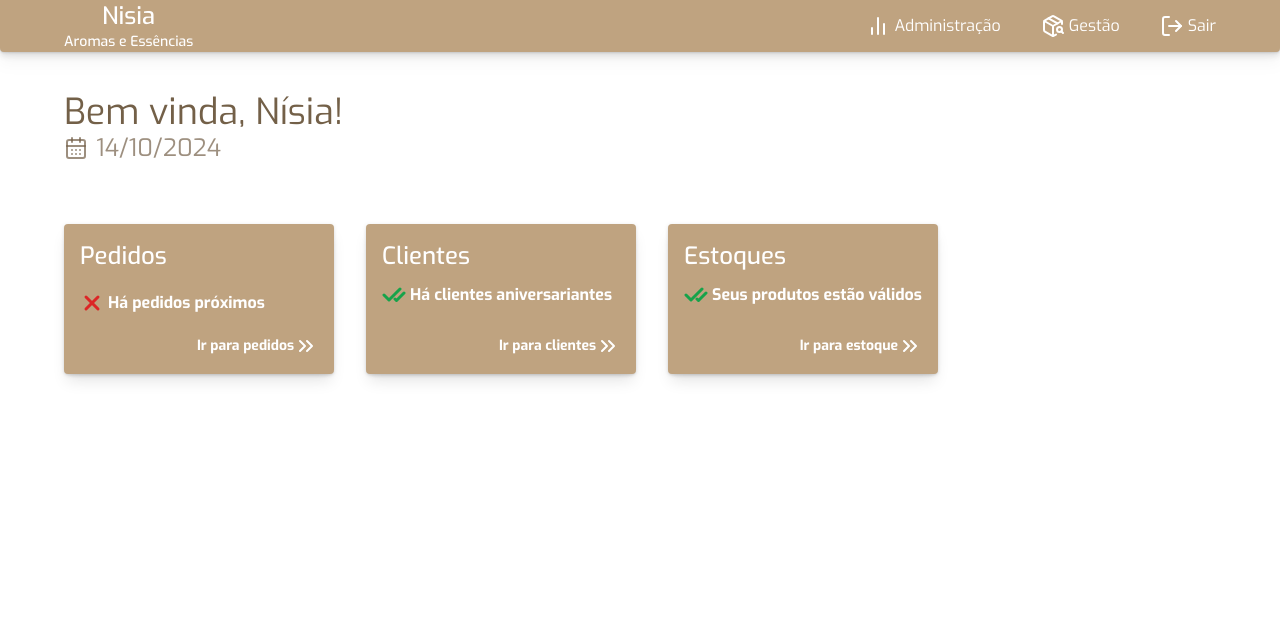
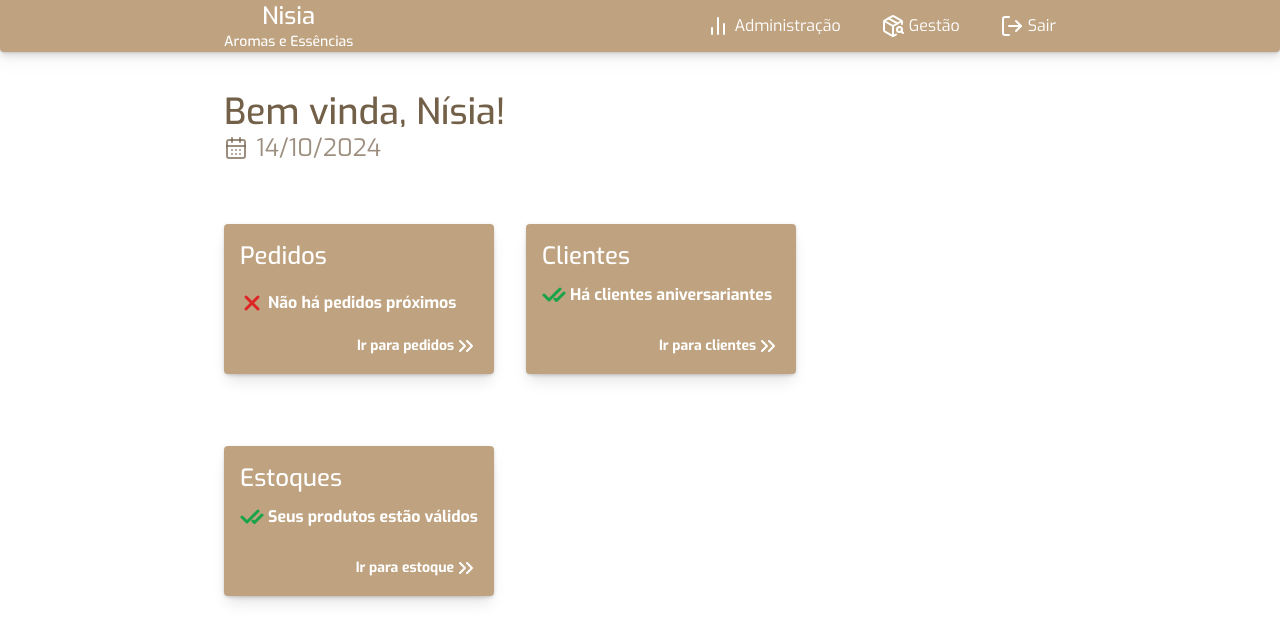
Before and after one commit to Jhonathanfeijo/nisia-aromas, a React (Vite) app in the folder nisia-aromas/: page /home in a window 1280 px wide. Shown: the top 642 px of the page. Built offline with nearby package versions, Linux system fonts and the light colour scheme.

Commit message:
feat: changing de padding x of the layout

```diff
--- a/nisia-aromas/src/components/header/Header.tsx
+++ b/nisia-aromas/src/components/header/Header.tsx
@@ -1,21 +1,33 @@
-import { Banknote, ChartNoAxesColumn, LogOut, PackageSearch, ShoppingCart, UsersRound, Wallet } from "lucide-react";
+import {
+  ChartNoAxesColumn,
+  LogOut,
+  PackageSearch,
+  ShoppingCart,
+  UsersRound,
+  Wallet,
+} from "lucide-react";
 import { useNavigate } from "react-router-dom";
-import { useState } from 'react';
+import { useState } from "react";
 
-const Header = ({ setHeaderOption }: { setHeaderOption: React.Dispatch<React.SetStateAction<string>> }) => {
+const Header = ({
+  setHeaderOption,
+}: {
+  setHeaderOption: React.Dispatch<React.SetStateAction<string>>;
+}) => {
   const navigate = useNavigate();
   const [adminOpen, setAdminOpen] = useState(false);
   const [gestaoOpen, setGestaoOpen] = useState(false);
 
   const logOut = () => {
-        navigate('/login');
+    navigate("/login");
   };
 
-
-
   return (
-        <header className="bg-primary text-white select-none w-full shadow rounded-b drop-shadow-lg min-h-[50px] flex flex-row justify-between items-center max-[340px]:px-2 px-5 xl:px-[4rem] 2xl:px-[15rem]">
-            <div className="text-2xl font-medium flex flex-col items-center hover:cursor-pointer text-center hover:opacity-80">
+    <header className="bg-primary text-white select-none w-full shadow rounded-b drop-shadow-lg min-h-[50px] flex flex-row justify-between items-center max-[340px]:px-2 px-5 md:px-[5rem] xl:px-[14rem] 2xl:px-[22rem]">
+      <div
+        onClick={() => setHeaderOption("home")}
+        className="text-2xl font-medium flex flex-col items-center hover:cursor-pointer text-center hover:opacity-80"
+      >
         <span>Nisia</span>
         <span className="text-sm">Aromas e Essências</span>
       </div>
@@ -31,17 +43,19 @@ const Header = ({ setHeaderOption }: { setHeaderOption: React.Dispatch<React.Set
           </div>
           {adminOpen && (
             <div className="absolute left-0 bg-white text-primary border rounded shadow-md font-medium">
-                            <div className="px-4 py-2 hover:bg-gray-100 flex flex-row gap-2 hover:cursor-pointer" onClick={() => setHeaderOption("estoque")}>
+              <div
+                className="px-4 py-2 hover:bg-gray-100 flex flex-row gap-2 hover:cursor-pointer"
+                onClick={() => setHeaderOption("estoque")}
+              >
                 <PackageSearch />
-                                <span>
-                                    Estoque
-                                </span>
+                <span>Estoque</span>
               </div>
-                            <div className="px-4 py-2 hover:bg-gray-100 flex flex-row gap-2 hover:cursor-pointer" onClick={() => setHeaderOption("estoque")}>
+              <div
+                className="px-4 py-2 hover:bg-gray-100 flex flex-row gap-2 hover:cursor-pointer"
+                onClick={() => setHeaderOption("estoque")}
+              >
                 <UsersRound />
-                                <span>
-                                    Usuários
-                                </span>
+                <span>Usuários</span>
               </div>
             </div>
           )}
@@ -58,23 +72,35 @@ const Header = ({ setHeaderOption }: { setHeaderOption: React.Dispatch<React.Set
           </div>
           {gestaoOpen && (
             <div className="absolute left-0 bg-white text-primary border rounded shadow-md font-medium">
-                            <div className="px-4 py-2 hover:bg-gray-100 flex flex-row gap-2 hover:cursor-pointer" onClick={() => setHeaderOption("estoque")}>
+              <div
+                className="px-4 py-2 hover:bg-gray-100 flex flex-row gap-2 hover:cursor-pointer"
+                onClick={() => setHeaderOption("estoque")}
+              >
                 <Wallet />
-                                <span>
-                                    Caixa
-                                </span>
+                <span>Caixa</span>
               </div>
-                            <div className="px-4 py-2 hover:bg-gray-100 flex flex-row gap-2 hover:cursor-pointer" onClick={() => setHeaderOption("estoque")}>
+              <div
+                className="px-4 py-2 hover:bg-gray-100 flex flex-row gap-2 hover:cursor-pointer"
+                onClick={() => setHeaderOption("estoque")}
+              >
                 <UsersRound />
-                                <span>
-                                    Clientes
-                                </span>
+                <span>Clientes</span>
+              </div>
+              <div
+                className="px-4 py-2 hover:bg-gray-100 flex flex-row gap-2 hover:cursor-pointer"
+                onClick={() => setHeaderOption("estoque")}
+              >
+                <ShoppingCart />
+                <span>Pedidos</span>
               </div>
             </div>
           )}
         </div>
 
-                <nav onClick={logOut} className="flex flex-row items-center gap-1 duration-200 cursor-pointer">
+        <nav
+          onClick={logOut}
+          className="flex flex-row items-center gap-1 duration-200 cursor-pointer"
+        >
           <LogOut />
           <span className="max-[600px]:hidden">Sair</span>
         </nav>
--- a/nisia-aromas/src/components/layout/Layout.tsx
+++ b/nisia-aromas/src/components/layout/Layout.tsx
@@ -11,7 +11,7 @@ const Layout = ({
     <>
       <div className="w-screen h-screen flex flex-col">
         <Header setHeaderOption={setHeaderOption} />
-        <div className="max-[340px]:px-2 px-5 xl:px-[4rem] 2xl:px-[15rem] flex-1 w-full">
+        <div className="max-[340px]:px-2 px-5 md:px-[5rem] xl:px-[14rem] 2xl:px-[22rem] flex-1 w-full">
           {children}
         </div>
       </div>
--- a/nisia-aromas/src/components/layout/homeContent/HomeContent.tsx
+++ b/nisia-aromas/src/components/layout/homeContent/HomeContent.tsx
@@ -3,28 +3,28 @@ import { formatDate } from "../../../util/FormatDate";
 import { AlertMainItem, OkayMainItem } from "./MessageMainItem";
 
 const HomeContent = () => {
-    return (<div className="h-full w-full text-secondary flex flex-col items-center sm:items-start">
+    return (<div className="h-full w-full text-secondary flex flex-col items-center sm:items-start slide-in">
         <div className="w-max text-left my-5 md:my-10">
-            <h1 className="text-4xl">Bem vinda, Nísia!</h1>
+            <h1 className="text-4xl font-medium">Bem vinda, Nísia!</h1>
             <div className="flex flex-row gap-2 items-center text-secondary/70">
                 <CalendarDays />
                 <h3 className="text-2xl">{formatDate(new Date())}</h3>
             </div>
         </div>
         <main className="select-none flex flex-row flex-wrap w-full justify-center sm:justify-start items-center sm:items-start gap-2 sm:gap-5 md:gap-8">
-            <div className="pedidos p-4 shadow-lg drop-shadow bg-primary rounded text-white my-5 flex flex-col hover:scale-[1.1] hover:ml-5 w-[270px] h-[150px] max-w-full duration-300 justify-between">
+            <div className="pedidos p-4 shadow-lg drop-shadow bg-primary rounded text-white my-5 flex flex-col hover:scale-[1.1] hover:ml-5 w-[270px] h-[150px] max-w-full duration-300 justify-between hover:cursor-pointer select-none">
                 <h2 className="text-2xl font-medium">Pedidos</h2>
-                <AlertMainItem message="Há pedidos próximos" />
+                <AlertMainItem message="Não há pedidos próximos" />
                 <div className="text-sm font-bold flex flex-row items-center self-end"><span className="hover:underline hover:cursor-pointer">Ir para pedidos</span><ChevronsRight /></div>
 
             </div>
-            <div className="clientes p-4 shadow-lg drop-shadow bg-primary rounded text-white my-5 flex flex-col hover:scale-[1.1] hover:ml-5 w-[270px] h-[150px] max-w-full duration-300 justify-between">
+            <div className="clientes p-4 shadow-lg drop-shadow bg-primary rounded text-white my-5 flex flex-col hover:scale-[1.1] hover:ml-5 w-[270px] h-[150px] max-w-full duration-300 justify-between hover:cursor-pointer select-none">
                 <h2 className="text-2xl font-medium">Clientes</h2>
                 <OkayMainItem message="Há clientes aniversariantes" />
                 <div className="text-sm font-bold flex flex-row items-center mt-4 self-end"><span className="hover:underline hover:cursor-pointer">Ir para clientes</span><ChevronsRight /></div>
 
             </div>
-            <div className="estoques p-4 shadow-lg drop-shadow bg-primary rounded text-white my-5 flex flex-col hover:scale-[1.1] hover:ml-5 w-[270px] h-[150px] max-w-full duration-300 justify-between">
+            <div className="estoques p-4 shadow-lg drop-shadow bg-primary rounded text-white my-5 flex flex-col hover:scale-[1.1] hover:ml-5 w-[270px] h-[150px] max-w-full duration-300 justify-between hover:cursor-pointer select-none">
                 <h2 className="text-2xl font-medium">Estoques</h2>
                 <OkayMainItem message="Seus produtos estão válidos"/>
                 <div className="text-sm font-bold flex flex-row items-center mt-4 self-end"><span className="hover:underline hover:cursor-pointer">Ir para estoque</span><ChevronsRight /></div>
--- a/nisia-aromas/src/pages/Login.tsx
+++ b/nisia-aromas/src/pages/Login.tsx
@@ -24,7 +24,7 @@ const Login = () => {
     }
 
     return (<>
-        <div className="inset-0 bg-primary/40 w-screen h-screen flex items-center justify-center">
+        <div className="inset-0 bg-primary/80 w-screen h-screen flex items-center justify-center">
             <div className="w-[350px] h-[400px] max-w-full max-h-full bg-white text-secondary select-none bg-opacity-90 rounded-lg drop-shadow-lg shadow-lg flex flex-col items-center justify-center px-2 py-4 slide-in">
                 <h2 className="text-3xl font-medium mt-2">Nisia</h2>
                 <h3 className="text-lg">Aromas e Essências</h3>
```
Lines whose indentation alone changed are shown as unchanged.
